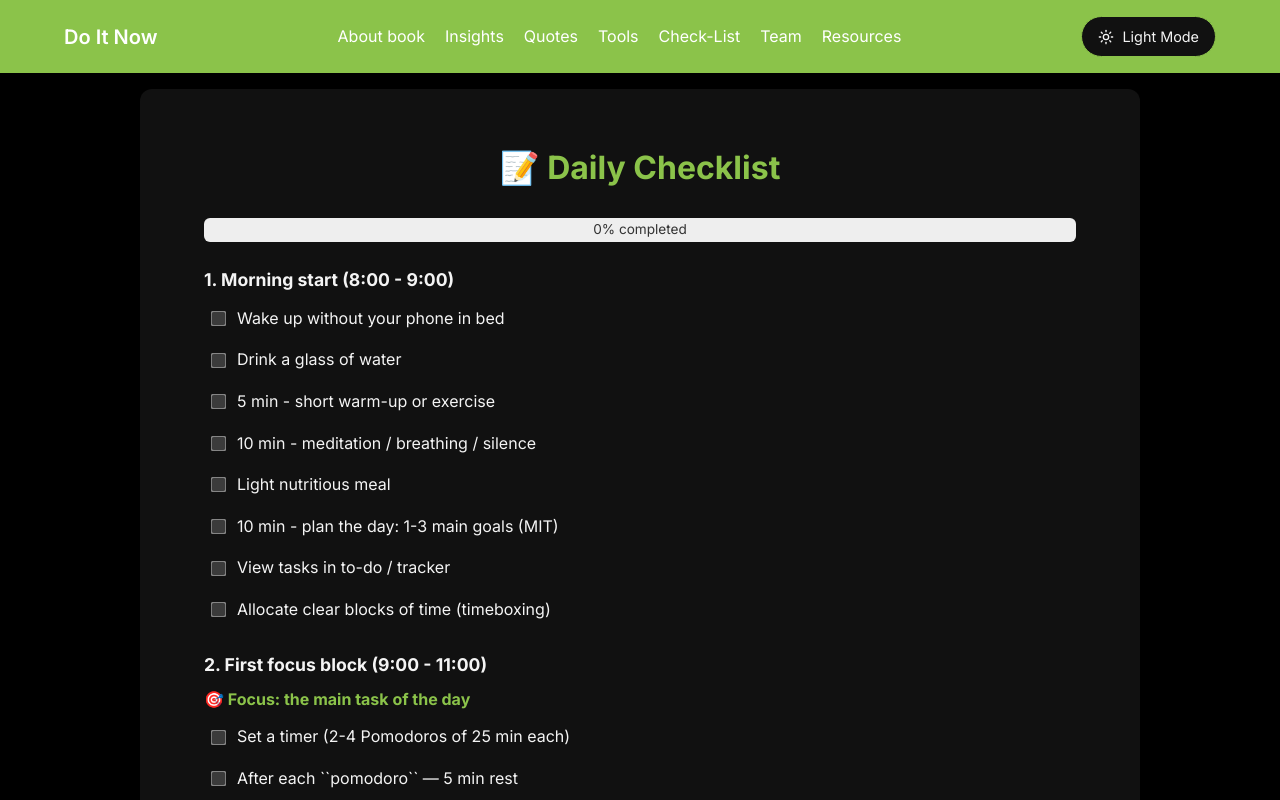
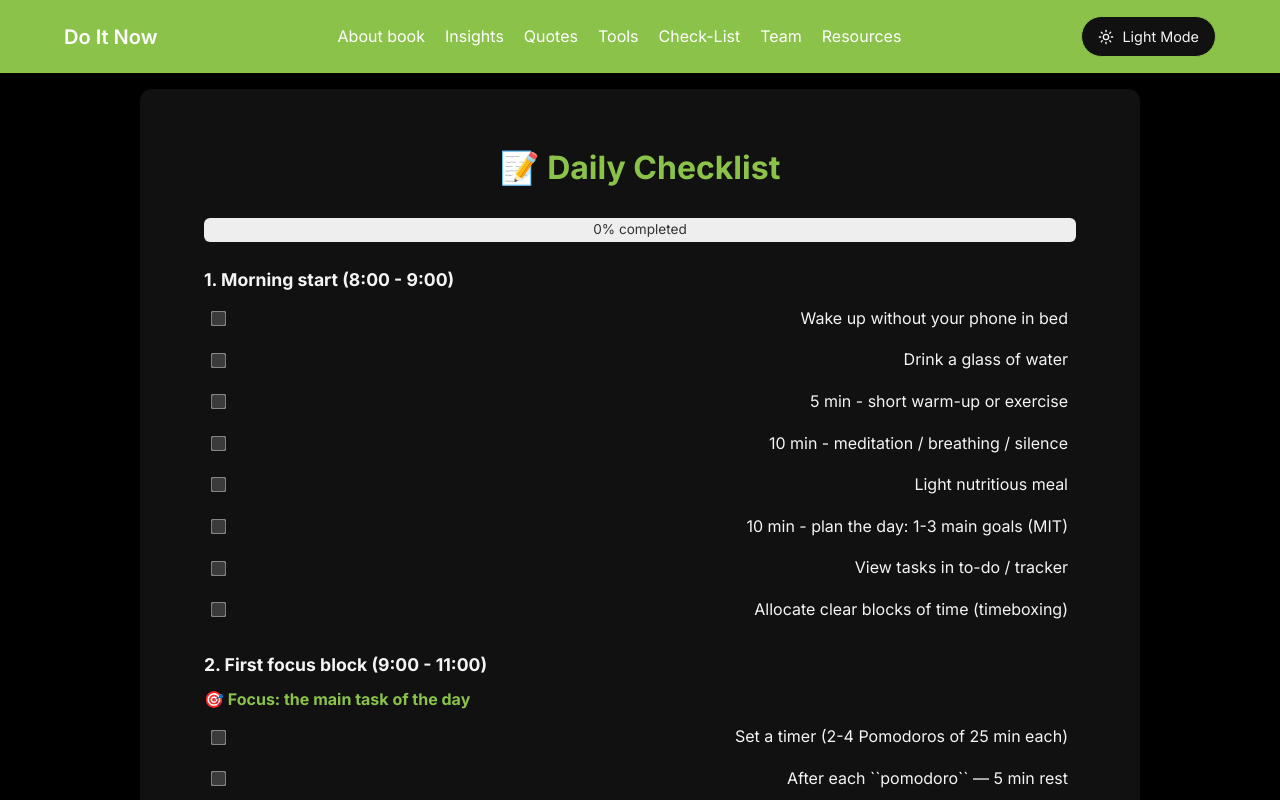
Before and after one commit to Ded-Goit/my-book-site, a Next.js app: page /checklist in a window 1280 px wide. Shown: the top 800 px of the page. Built offline with nearby package versions, Linux system fonts and the light colour scheme.

Commit message:
edit color

```diff
--- a/app/checklist/checklist.module.css
+++ b/app/checklist/checklist.module.css
@@ -138,6 +138,7 @@
 }
 
 .item:hover {
+  background-color: rgba(var(--accent-rgb), 0.5);
   box-shadow: 0 2px 8px rgba(0, 0, 0, 0.1);
   transform: translateY(-2px);
 }
@@ -168,6 +169,16 @@
   .progressContainer {
     top: 84px; /* Desktop header + offset */
   }
+  .item label {
+    justify-content: flex-start; /* чекбокс зліва */
+    align-items: center;
+  }
+
+  .item label span {
+    flex: 1;
+    margin-left: 2rem;
+    text-align: right;
+  }
 }
 
 @media (min-width: 1200px) {
--- a/app/globals.css
+++ b/app/globals.css
@@ -12,8 +12,8 @@
   /* Mobile First: dark theme за замовчуванням */
   --bg: #000;
   --text: #f4f4f4;
-  --accent: #8bc34a;
-
+  --accent: rgb(139, 195, 74);
+  --accent-rgb: 139, 195, 74;
   --card-bg: #111;
   --card-shadow: rgba(0, 0, 0, 0.5);
 
@@ -25,7 +25,8 @@
 html.light {
   --bg: #f4f6f8;
   --text: #1c1f23;
-  --accent: #2c3e50;
+  --accent: rgb(44, 62, 80);
+  --accent-rgb: rgb(44, 62, 80);
 
   --card-bg: #fff;
   --card-shadow: rgba(0, 0, 0, 0.1);
```
